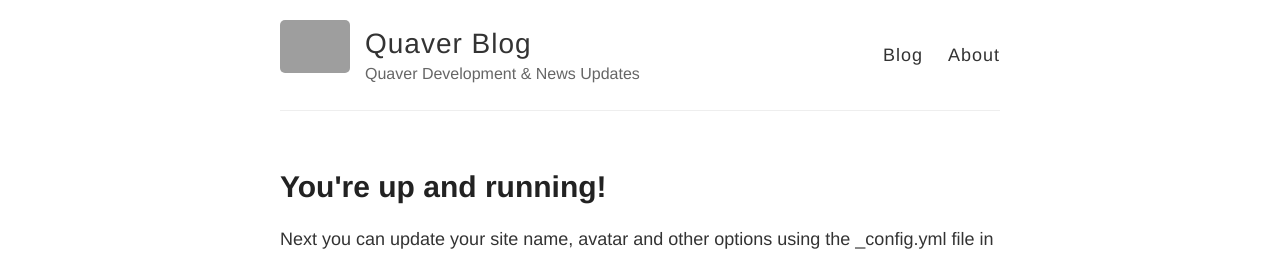
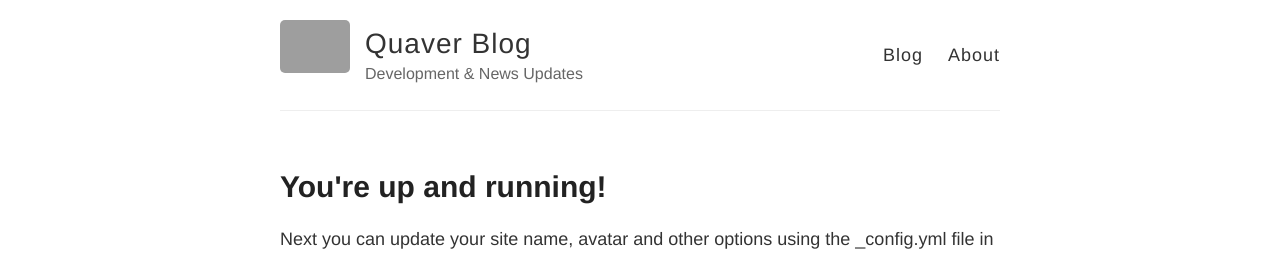
Before and after one commit to Quaver/Quaver.Blog, a Jekyll site: the page built from _posts/2014-3-3-Hello-World.md, in a window 1280 px wide. Shown: the top 255 px of the page. Built offline with Jekyll 4.4.1, drawn with Linux system fonts in a browser that asks for light colours; grey boxes are pictures that could not be loaded.

Commit message:
Update _config.yml

```diff
--- a/_config.yml
+++ b/_config.yml
@@ -6,7 +6,7 @@
 name: Quaver Blog
 
 # Short bio or description (displayed in the header)
-description: Quaver Development & News Updates
+description: Development & News Updates
 
 # URL of your avatar or profile pic (you could use your GitHub profile pic)
 avatar: https://raw.githubusercontent.com/barryclark/jekyll-now/master/images/jekyll-logo.png
```
